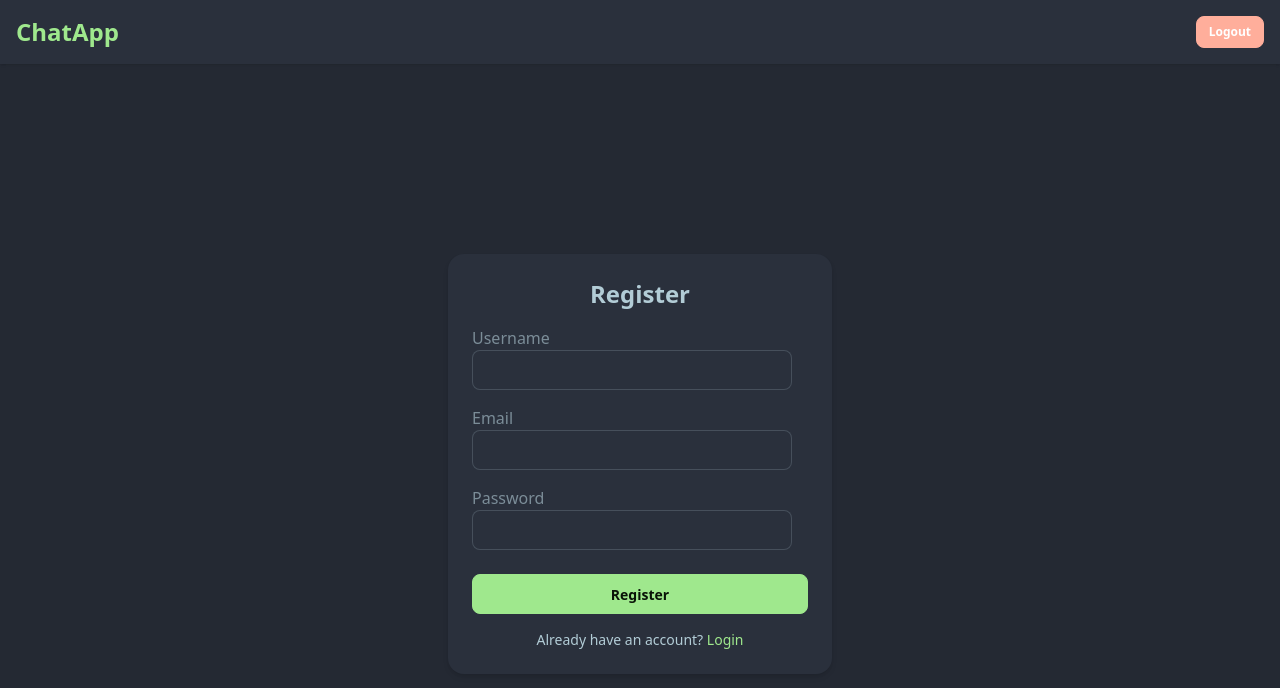
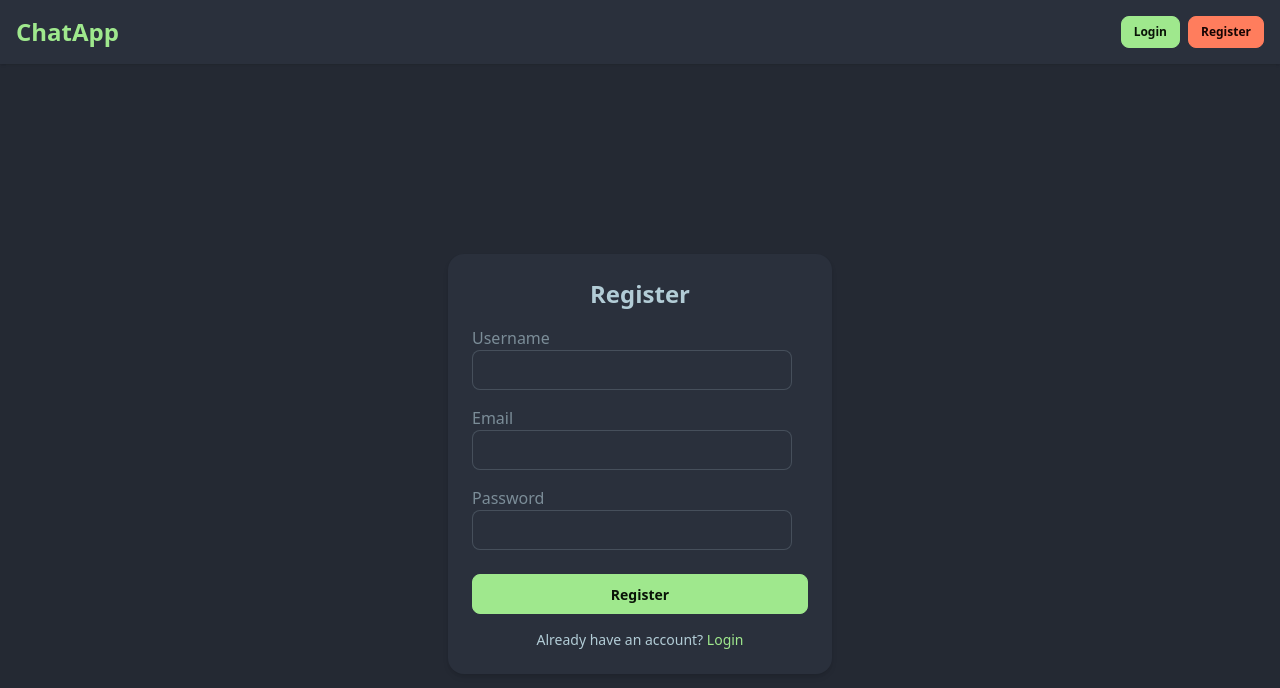
Before and after one commit to RushangSavaliya/Web-Client, a React (Vite) app: page /register in a window 1280 px wide. Shown: the top 688 px of the page. Built offline with nearby package versions, Linux system fonts and the light colour scheme; no server answers.

Commit message:
Fix: server url path

```diff
--- a/src/App.jsx
+++ b/src/App.jsx
@@ -1,6 +1,6 @@
 // File: src/App.jsx
 
-import { useState } from "react";
+import { useEffect, useState } from "react";
 import { Route, Routes } from "react-router-dom";
 
 import Navbar from "./components/Navbar";
@@ -11,15 +11,27 @@ import RegisterPage from "./pages/RegisterPage";
 const App = () => {
   const [isLoggedIn, setIsLoggedIn] = useState(false);
 
+  useEffect(() => {
+    const token = localStorage.getItem("token");
+    if (token) setIsLoggedIn(true);
+  }, []);
+
+  const handleLogin = (token) => {
+    localStorage.setItem("token", token);
+    setIsLoggedIn(true);
+  };
+
+  const handleLogout = () => {
+    localStorage.removeItem("token");
+    setIsLoggedIn(false);
+  };
+
   return (
     <div className="min-h-screen bg-base-200">
-      <Navbar isLoggedIn={isLoggedIn} onLogout={() => setIsLoggedIn(false)} />
+      <Navbar isLoggedIn={isLoggedIn} onLogout={handleLogout} />
       <Routes>
         <Route path="/" element={<HomePage />} />
-        <Route
-          path="/login"
-          element={<LoginPage onLogin={() => setIsLoggedIn(true)} />}
-        />
+        <Route path="/login" element={<LoginPage onLogin={handleLogin} />} />
         <Route path="/register" element={<RegisterPage />} />
       </Routes>
     </div>
--- a/src/components/LogoutButton.jsx
+++ b/src/components/LogoutButton.jsx
@@ -5,7 +5,7 @@ import axiosInstance from "../lib/axios";
 export default function LogoutButton({ onLogout }) {
   const handleLogout = async () => {
     try {
-      const res = await axiosInstance.post("/logout");
+      const res = await axiosInstance.post("/auth/logout");
       if (res.status === 200) {
         localStorage.removeItem("token");
         onLogout();
@@ -13,7 +13,7 @@ export default function LogoutButton({ onLogout }) {
         console.error("Logout failed");
       }
     } catch (err) {
-      console.error("Logout error:", err);
+      console.error("Logout error:", err.response?.data?.error || err.message);
     }
   };
 
--- a/src/components/Navbar.jsx
+++ b/src/components/Navbar.jsx
@@ -3,7 +3,7 @@
 import { Link } from "react-router-dom";
 import LogoutButton from "./LogoutButton";
 
-export default function Navbar({ onLogout }) {
+export default function Navbar({ isLoggedIn, onLogout }) {
   return (
     <div className="navbar bg-base-100 shadow-sm px-4">
       <div className="flex-1">
@@ -11,8 +11,20 @@ export default function Navbar({ onLogout }) {
           ChatApp
         </Link>
       </div>
-      <div className="flex-none">
-        <LogoutButton onLogout={onLogout} />
+
+      <div className="flex-none space-x-2">
+        {isLoggedIn ? (
+          <LogoutButton onLogout={onLogout} />
+        ) : (
+          <>
+            <Link to="/login" className="btn btn-sm btn-primary">
+              Login
+            </Link>
+            <Link to="/register" className="btn btn-sm btn-secondary">
+              Register
+            </Link>
+          </>
+        )}
       </div>
     </div>
   );
--- a/src/lib/axios.js
+++ b/src/lib/axios.js
@@ -4,9 +4,9 @@ import axios from 'axios';
 
 const axiosInstance = axios.create({
   baseURL: `${import.meta.env.VITE_SERVER_URL}/api`,
+  withCredentials: false, // Session is passed via token
 });
 
-// Add token to Authorization header if exists
 axiosInstance.interceptors.request.use((config) => {
   const token = localStorage.getItem('token');
   if (token) {
--- a/src/pages/LoginPage.jsx
+++ b/src/pages/LoginPage.jsx
@@ -5,7 +5,7 @@ import { Link } from "react-router-dom";
 import axiosInstance from "../lib/axios";
 
 function LoginPage({ onLogin }) {
-  const [form, setForm] = useState({ identifier: "", password: "" });
+  const [form, setForm] = useState({ usernameORemail: "", password: "" });
 
   const handleChange = (e) => {
     const { name, value } = e.target;
@@ -15,7 +15,7 @@ function LoginPage({ onLogin }) {
   const handleSubmit = async (e) => {
     e.preventDefault();
     try {
-      const res = await axiosInstance.post("/login", form);
+      const res = await axiosInstance.post("/auth/login", form);
       const { token } = res.data;
       if (token) {
         localStorage.setItem("token", token);
@@ -40,9 +40,9 @@ function LoginPage({ onLogin }) {
           <label className="label">Email or Username</label>
           <input
             type="text"
-            name="identifier"
+            name="usernameORemail"
             className="input input-bordered"
-            value={form.identifier}
+            value={form.usernameORemail}
             onChange={handleChange}
             required
           />
@@ -65,7 +65,7 @@ function LoginPage({ onLogin }) {
         </button>
 
         <p className="text-center text-sm">
-          Don&apos;t have an account?{" "}
+          Don't have an account?{" "}
           <Link to="/register" className="link link-hover text-primary">
             Register
           </Link>
--- a/src/pages/RegisterPage.jsx
+++ b/src/pages/RegisterPage.jsx
@@ -23,7 +23,7 @@ function RegisterPage() {
   const handleSubmit = async (e) => {
     e.preventDefault();
     try {
-      await axiosInstance.post("/register", form);
+      await axiosInstance.post("/auth/register", form);
       alert("Registration successful!");
       navigate("/login");
     } catch (err) {
```
